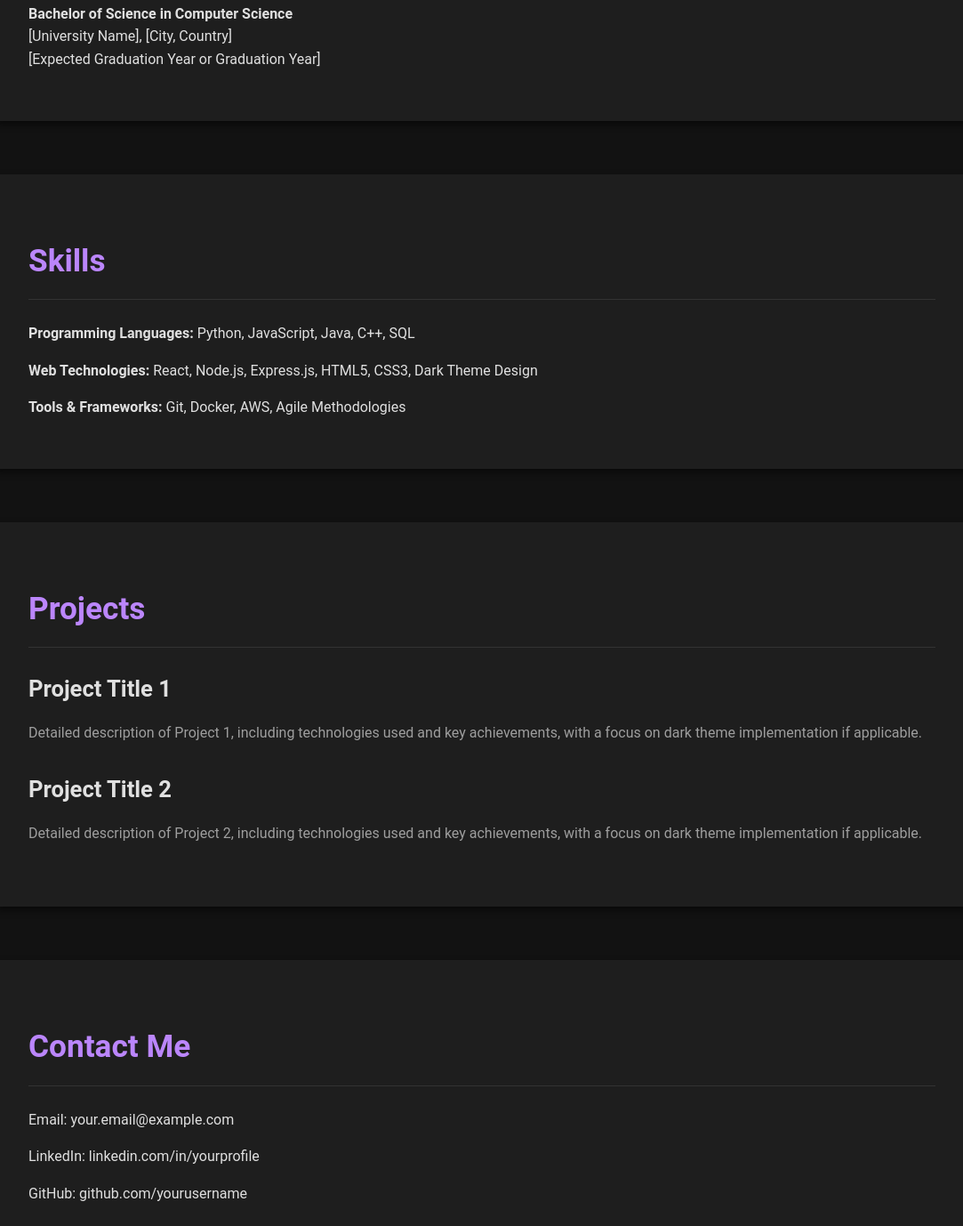
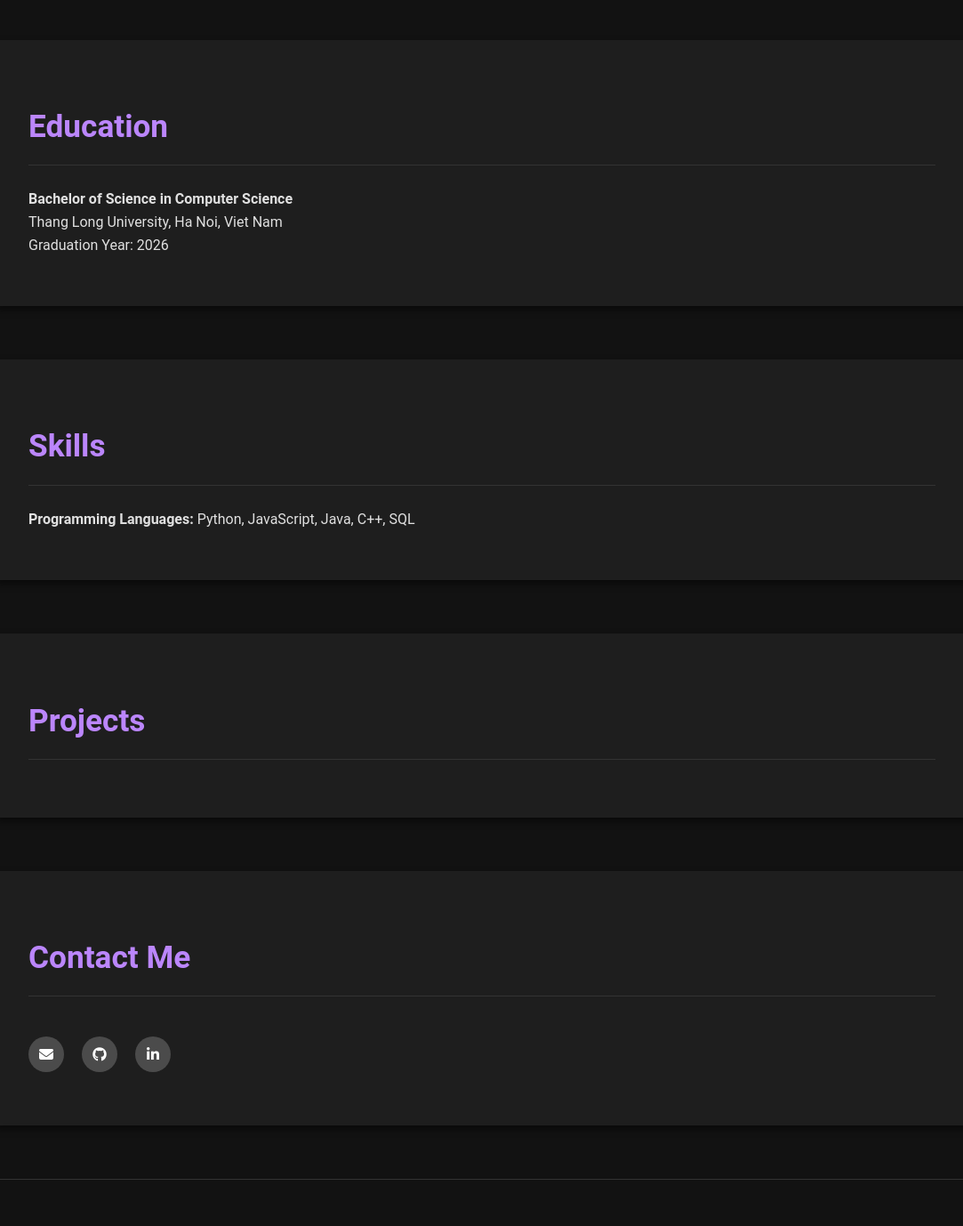
Before and after one commit to mahnduc/mahnduc, a plain HTML site: page index.html in a window 1280 px wide. Shown: the part 902-2280 px from the top of the page at 89% size, without its empty margins (98-1181 px from the left). Drawn offline with Linux system fonts and the light colour scheme.

Commit message:
update info

```diff
--- a/index.html
+++ b/index.html
@@ -3,6 +3,7 @@
 <head>
     <meta charset="UTF-8">
     <meta name="viewport" content="width=device-width, initial-scale=1.0">
+    <link rel="stylesheet" href="https://cdnjs.cloudflare.com/ajax/libs/font-awesome/6.4.0/css/all.min.css">
     <title>Dark Portfolio - Your Name</title>
     <style>
         body, html {
@@ -124,14 +125,37 @@
                 font-size: 2em;
             }
         }
+        .social-icons {
+            display: flex;
+            gap: 20px;
+            padding: 20px 0;
+        }
+
+        .social-icons a {
+            color: white;
+            width: 40px;
+            height: 40px;
+            border-radius: 50%;
+            display: flex;
+            align-items: center;
+            justify-content: center;
+            text-decoration: none;
+            transition: all 0.3s ease;
+            background: rgba(255, 255, 255, 0.2);
+        }
+
+        .social-icons a:hover {
+            background: rgba(255, 255, 255, 0.3);
+            transform: scale(1.1);
+        }
     </style>
 </head>
 <body>
 
     <div class="container">
         <header>
-            <h1>Your Name</h1>
-            <p>Computer Science Professional | Dark Theme Developer</p>
+            <h1>Vương Mạnh Đức</h1>
+            <p>Computer Science Professional</p>
         </header>
 
         <nav>
@@ -144,25 +168,40 @@
 
         <section id="about" class="section">
             <h2>About Me</h2>
-            <p>Exploring the depths of computer science with a passion for creating immersive and visually appealing digital experiences, especially in dark themes. Dedicated to crafting elegant and efficient solutions.</p>
+            <section class="introduction">
+                <h1>Hello! I&rsquo;m <strong>Manh Duc</strong> 👋</h1>
+
+                <article>
+                  <p>A passionate Computer Science student at Thang Long University (Hanoi, Vietnam), where I&rsquo;m honing my skills in programming, algorithms, and software development. My academic journey focuses on solving real-world problems through technology, with a keen interest in AI, web development, and data science.</p>
+
+                  <ul>
+                    <li>🔹 <strong>What drives me</strong>: Curiosity for how technology transforms lives.</li>
+                    <li>🔹 <strong>Current focus</strong>: Mastering Python/Java, building projects, and contributing to open-source.</li>
+                    <li>🔹 <strong>Goal</strong>: To become a full-stack developer or AI engineer, creating scalable solutions.</li>
+                  </ul>
+                </article>
+
+                <p>Let&rsquo;s connect and geek out about tech! 🚀</p>
+              </section>
         </section>
 
         <section id="education" class="section">
             <h2>Education</h2>
             <p><strong>Bachelor of Science in Computer Science</strong><br>
-            [University Name], [City, Country]<br>
-            [Expected Graduation Year or Graduation Year]</p>
+            Thang Long University, Ha Noi, Viet Nam<br>
+            Graduation Year: 2026</p>
         </section>
 
         <section id="skills" class="section">
             <h2>Skills</h2>
             <p><strong>Programming Languages:</strong> Python, JavaScript, Java, C++, SQL</p>
-            <p><strong>Web Technologies:</strong> React, Node.js, Express.js, HTML5, CSS3, Dark Theme Design</p>
-            <p><strong>Tools & Frameworks:</strong> Git, Docker, AWS, Agile Methodologies</p>
+            <!--<p><strong>Web Technologies:</strong> React, Node.js, Express.js, HTML5, CSS3, Dark Theme Design</p>
+            <p><strong>Tools & Frameworks:</strong> Git, Docker, AWS, Agile Methodologies</p> -->
         </section>
 
         <section id="projects" class="section">
             <h2>Projects</h2>
+            <!--
             <div class="project">
                 <h3>Project Title 1</h3>
                 <p>Detailed description of Project 1, including technologies used and key achievements, with a focus on dark theme implementation if applicable.</p>
@@ -171,13 +210,27 @@
                 <h3>Project Title 2</h3>
                 <p>Detailed description of Project 2, including technologies used and key achievements, with a focus on dark theme implementation if applicable.</p>
             </div>
+            -->
         </section>
 
         <section id="contact" class="section">
             <h2>Contact Me</h2>
-            <p>Email: your.email@example.com</p>
-            <p>LinkedIn: linkedin.com/in/yourprofile</p>
-            <p>GitHub: github.com/yourusername</p>
+            <div class="social-icons";">
+                <!-- White Email Icon -->
+                <a href="mailto:contact@yourlibrary.org" aria-label="Email us">
+                    <i class="fas fa-envelope"></i>
+                </a>
+
+                <!-- White GitHub Icon -->
+                <a href="https://github.com/mahnduc" target="_blank" aria-label="Our GitHub">
+                    <i class="fab fa-github"></i>
+                </a>
+
+                <!-- White LinkedIn Icon -->
+                <a href="https://www.linkedin.com/in/%C4%91%E1%BB%A9c-m%E1%BA%A1nh-2634a7256/" target="_blank" aria-label="Our LinkedIn">
+                    <i class="fab fa-linkedin-in"></i>
+                </a>
+            </div>
         </section>
 
         <footer>
```
